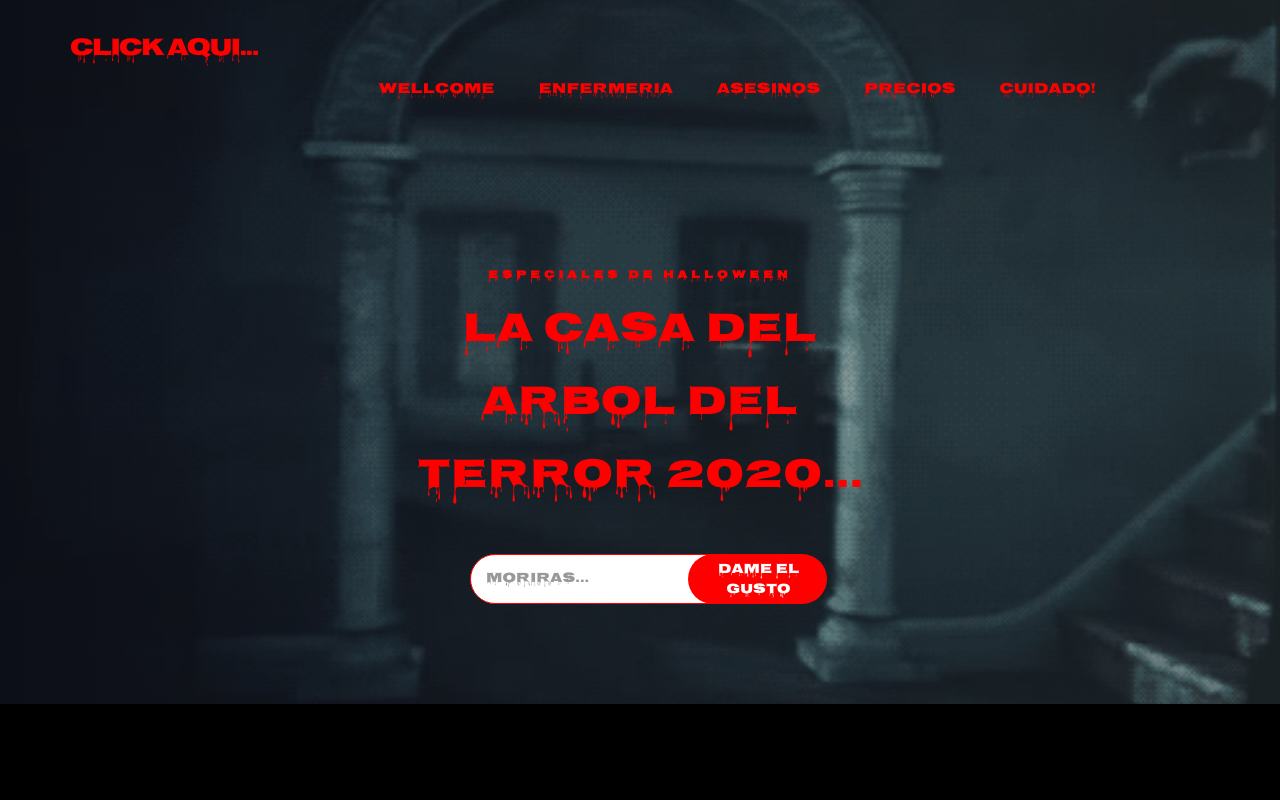
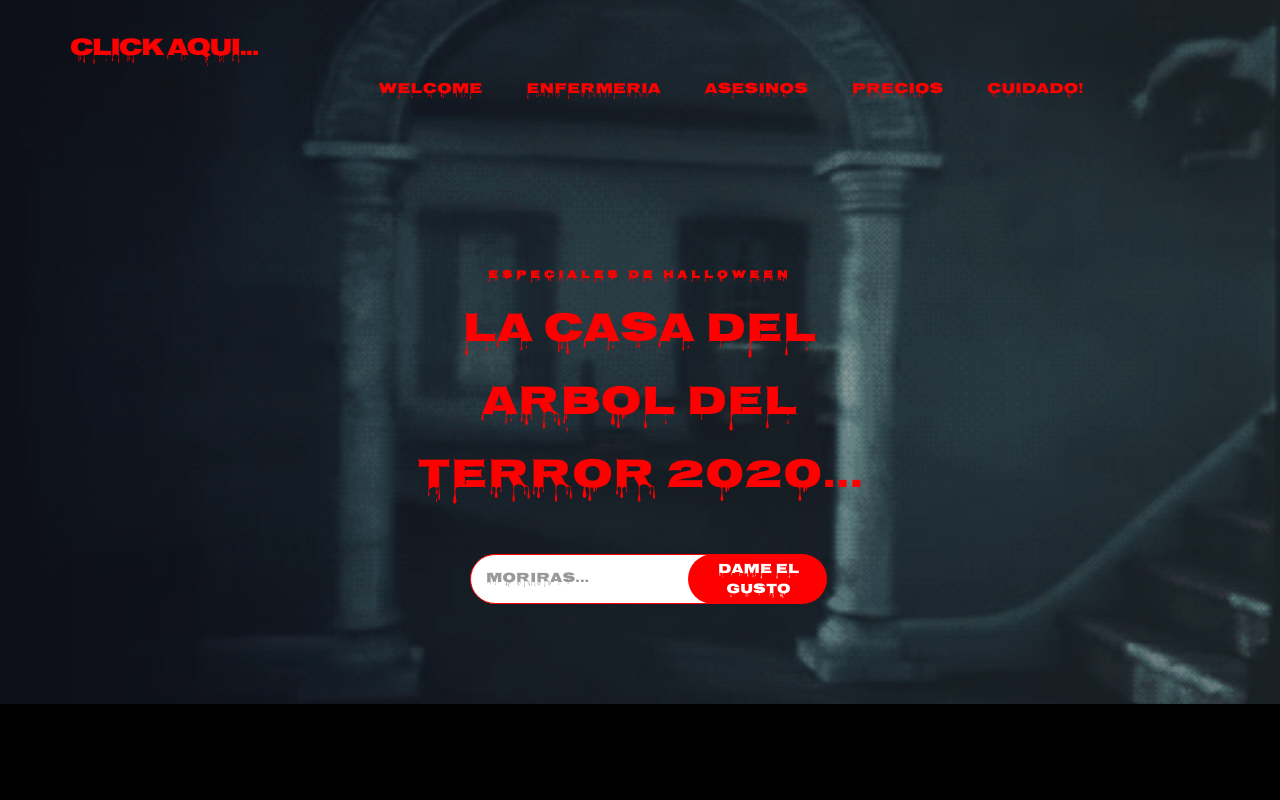
Before and after one commit to AntonioChicano/Halloween, a plain HTML site: page index.html in a window 1280 px wide. Shown: the top 800 px of the page. Drawn offline with Linux system fonts and the light colour scheme.

Commit message:
Update index.html

```diff
--- a/index.html
+++ b/index.html
@@ -59,7 +59,7 @@
                <!-- MENU LINKS -->
                <div class="collapse navbar-collapse">
                     <ul class="nav navbar-nav">
-                         <li><a href="#home" class="smoothScroll">Wellcome</a></li>
+                         <li><a href="#home" class="smoothScroll">Welcome</a></li>
                          <li><a href="#feature" class="smoothScroll">Enfermeria</a></li>
                          <li><a href="#about" class="smoothScroll">Asesinos</a></li>
                          <li><a href="#pricing" class="smoothScroll">Precios</a></li>
```
